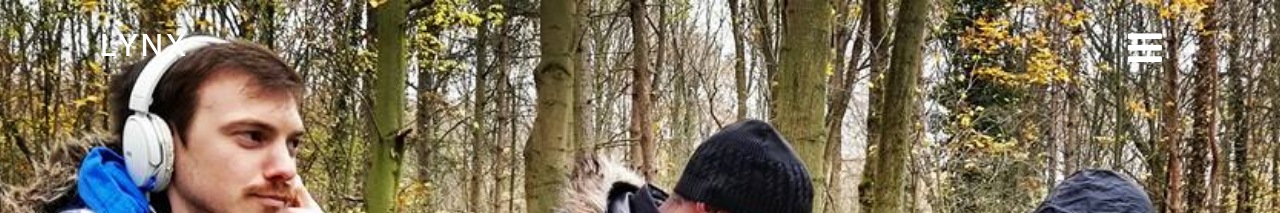
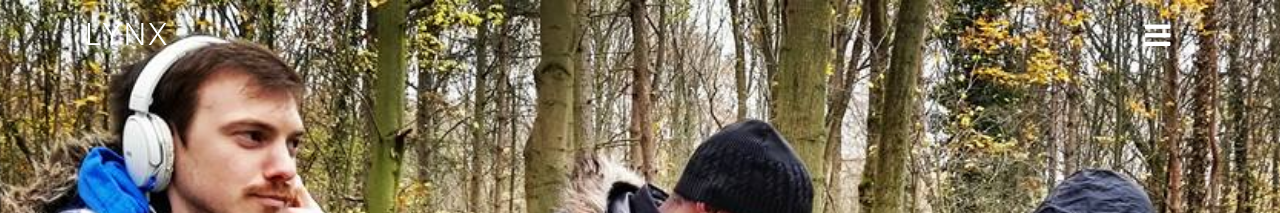
Before and after one commit to gpanos/lynx-site, a Jekyll site: the page built from index.html, in a window 1280 px wide. Shown: the top 213 px of the page. Built offline with Jekyll 4.4.1, drawn with Linux system fonts in a browser that asks for light colours.

Commit message:
Small ui fixes

```diff
--- a/_includes/header.html
+++ b/_includes/header.html
@@ -2,9 +2,9 @@
     <div class="overlay"></div>
     <div class="container">
         <div class="navbar-header">
-            <button class="navbar-toggler float-xs-right" id="navbarSideButton" type="button">
+            <div class="navbar-toggler float-xs-right" id="navbarSideButton">
                 <i class="fa fa-bars" aria-hidden="true"></i>
-            </button>
+            </div>
             <a href="#" class="navbar-brand">
                 Lynx
             </a>
@@ -23,27 +23,27 @@
 
             </li>
             <li class="navbar-side-item">
-                <a href="" data-scroll="true" data-id="#about">
+                <a href="#aboutUs">
                 About us
                 </a>
             </li>
             <li class="navbar-side-item">
-                <a href="" data-scroll="true" data-id="#work">
+                <a href="#work">
                 Work
                 </a>
             </li>
             <li class="navbar-side-item">
-                <a href="" data-scroll="true" data-id="#clients">
+                <a href="#clients">
                 Testimonials
                 </a>
             </li>
             <li class="navbar-side-item">
-                <a href="" data-scroll="true" data-id="#team">
+                <a href="#team">
                 Team
                 </a>
             </li>
             <li class="navbar-side-item">
-                <a href="" data-scroll="true" data-id="#contact">
+                <a href="#contact">
                 Contact
                 </a>
             </li>
--- a/_sass/header.scss
+++ b/_sass/header.scss
@@ -6,7 +6,7 @@
             color: white !important;
         }
 
-        button {
+        .navbar-toggler {
             color: white !important;
         }
     }
@@ -23,7 +23,7 @@
             color: #343434;
         }
 
-        button {
+        .navbar-toggler {
             color: #343434;
         }
     }
@@ -31,22 +31,22 @@
     transition: all 0.8s ease;
 }
 
+.navbar-toggler {
+    text-align: center;
+    font-size: 30px;
+    padding-top: 11px;
 
+}
+.navbar-toggler:hover{
+    cursor: pointer;
+}
 .navbar-header {
     a {
         opacity: 1;
-        font-weight: 500;
-        margin: 5px 0px;
-        padding: 10px 15px;
+        font-weight: 300;
         font-size: 30px;
-        letter-spacing: 0.07em;
+        letter-spacing: 0.05em;
         text-transform: uppercase;
-    }
-    button {
-        font-size: 40px;
-    }
-    button :hover {
-        cursor: pointer;
     }
 }
 
--- a/js/functions.js
+++ b/js/functions.js
@@ -4,19 +4,9 @@ var window_height = $(window).height();
 var navbar_height = $('nav').outerHeight() + 50;
 
 $( document ).ready(function() {
-
+    fixNavbar();
     $(window).scroll(function(){
-        if ( $(window).scrollTop() > window_height - 200 ) {
-            if (transparent) {
-                transparent = false;
-                $('nav[role="navigation"]').removeClass('navbar-transparent');
-            }
-        } else {
-            if( !transparent ) {
-                transparent = true;
-                $('nav[role="navigation"]').addClass('navbar-transparent');
-            }
-        }
+        fixNavbar();
     });
 
     $( 'a[href^="#"]' ).on('click', function(e) {
@@ -99,6 +89,20 @@ $( document ).ready(function() {
 
 });
 
+function fixNavbar() {
+    if ( $(window).scrollTop() > window_height - 200 ) {
+        if (transparent) {
+            transparent = false;
+            $('nav[role="navigation"]').removeClass('navbar-transparent');
+        }
+    } else {
+        if( !transparent ) {
+            transparent = true;
+            $('nav[role="navigation"]').addClass('navbar-transparent');
+        }
+    }
+}
+
 (function( $ ){
 
   $.fn.fitText = function( kompressor, options ) {
```
